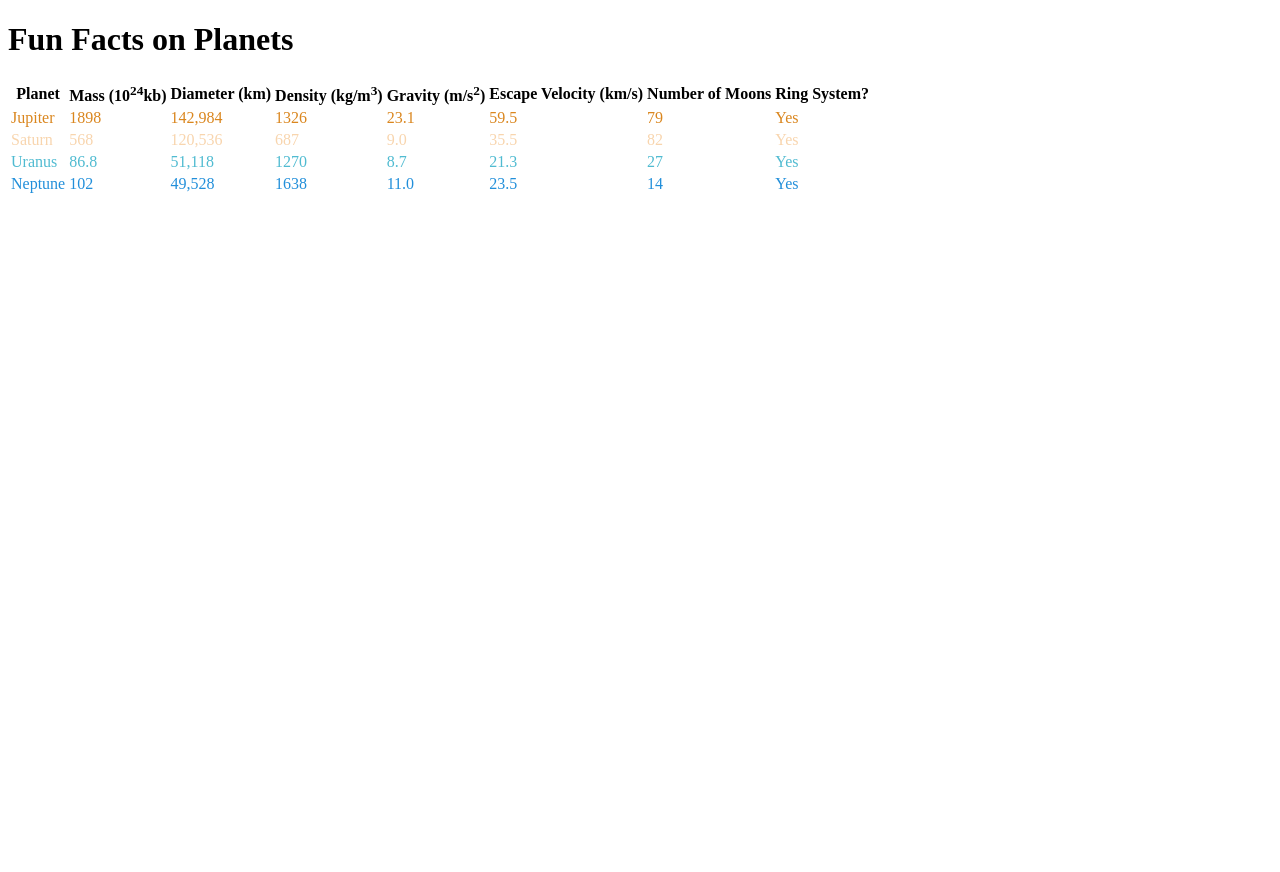
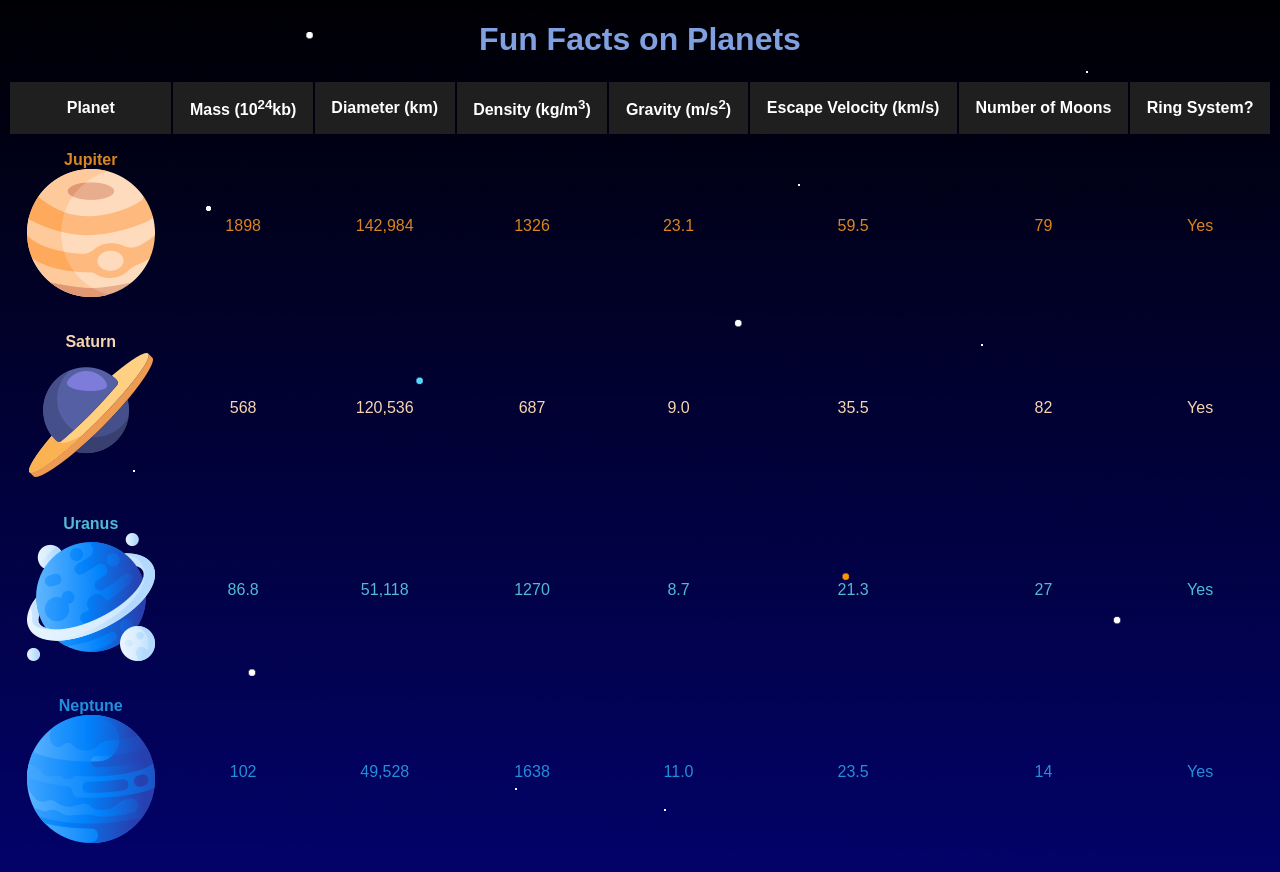
Before and after one commit to nhm25/lab-5, a plain HTML site: page index.html in a window 1280 px wide. Before the commit the page ends 800 px from the top, so only its background shows below. Drawn offline with Linux system fonts and the light colour scheme.

Commit message:
Modified files and created media folder
Modified index.html, style.css and added images into media folder.

```diff
--- a/index.html
+++ b/index.html
@@ -21,7 +21,12 @@
             </tr>
             <tr>
                 <!--Jupiter-->
-                <td class="jup">Jupiter</td>
+                <td class="jup">
+                    <b>Jupiter</b>
+                    <div>
+                        <img src="media/jupiter.png" alt="Second largest planet in the Solar System">
+                    </div>
+                </td>
                 <td class="jup">1898</td>
                 <td class="jup">142,984</td>
                 <td class="jup">1326</td>
@@ -32,7 +37,12 @@
             </tr>
             <tr>
                 <!--Saturn-->
-                <td class="sat">Saturn</td>
+                <td class="sat">
+                    <b>Saturn</b>
+                    <div>
+                        <img src="media/saturn.png" alt="Largest planet in the Solar System">
+                    </div>
+                </td>
                 <td class="sat">568</td>
                 <td class="sat">120,536</td>
                 <td class="sat">687</td>
@@ -44,7 +54,12 @@
             <tr>
                 <!--Uranus-->
 
-                <td class="ura">Uranus</td>
+                <td class="ura">
+                    <b>Uranus</b>
+                    <div>
+                        <img src="media/uranus.png" alt="Its name refers to the greek god of the sky">
+                    </div>
+                </td>
                 <td class="ura">86.8</td>
                 <td class="ura">51,118</td>
                 <td class="ura">1270</td>
@@ -55,7 +70,12 @@
             </tr>
             <tr>
                 <!--Neptune-->
-                <td class="nep">Neptune</td>
+                <td class="nep">
+                    <b>Neptune</b>
+                    <div>
+                        <img src="media/neptune.png" alt="Can't be seen by the bare human eye">
+                    </div>
+                </td>
                 <td class="nep">102</td>
                 <td class="nep">49,528</td>
                 <td class="nep">1638</td>
--- a/style.css
+++ b/style.css
@@ -1,3 +1,32 @@
+body{
+    background-image: url("media/spacebkgr.jpg");
+}
+
+* {
+    font-family: sans-serif, Arial, Verdana;
+}
+
+h1 {
+    color: #80a0e2;
+    text-align: center;
+}
+
+th {
+    background-color: rgb(31, 31, 31);
+    color: white;
+}
+
+th, td {
+    padding: 15px;
+    text-align: center;
+}
+
+tr:hover {background-color: rgb(71, 71, 71);}
+
+table {
+    width: 100%;
+}
+
 .jup {
     color: #DA861E
 }
```
Also changed, not shown: media/jupiter.png (added), media/neptune.png (added), media/saturn.png (added), media/spacebkgr.jpg (added), media/uranus.png (added), 1 other file.
